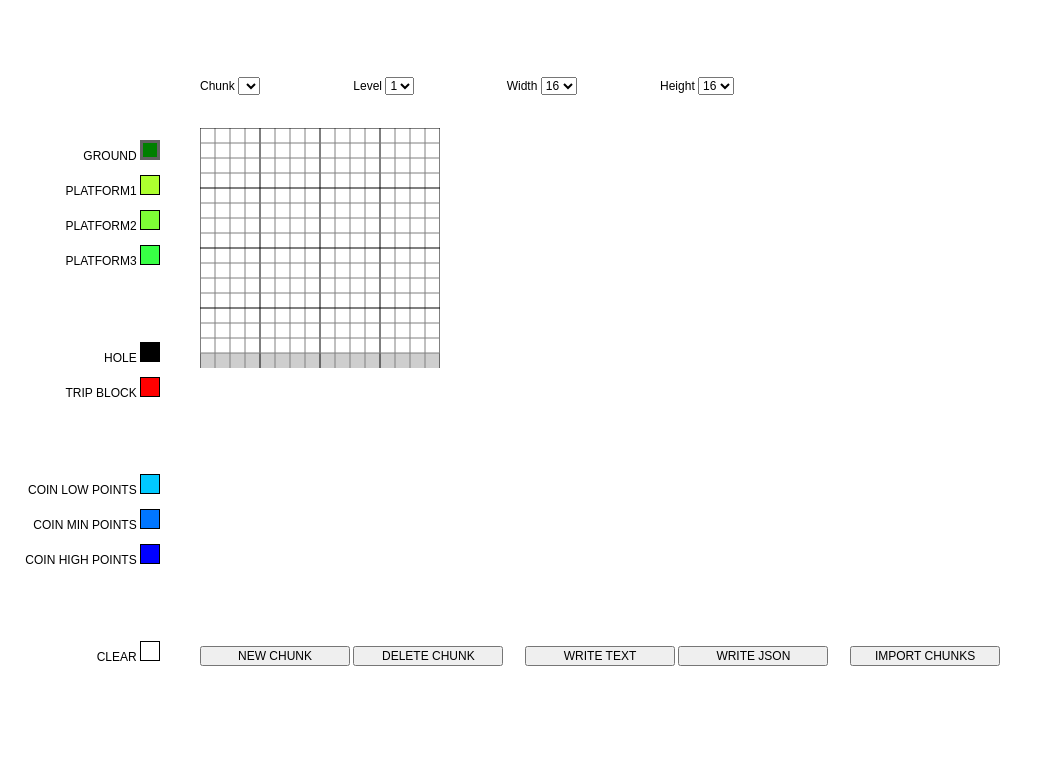
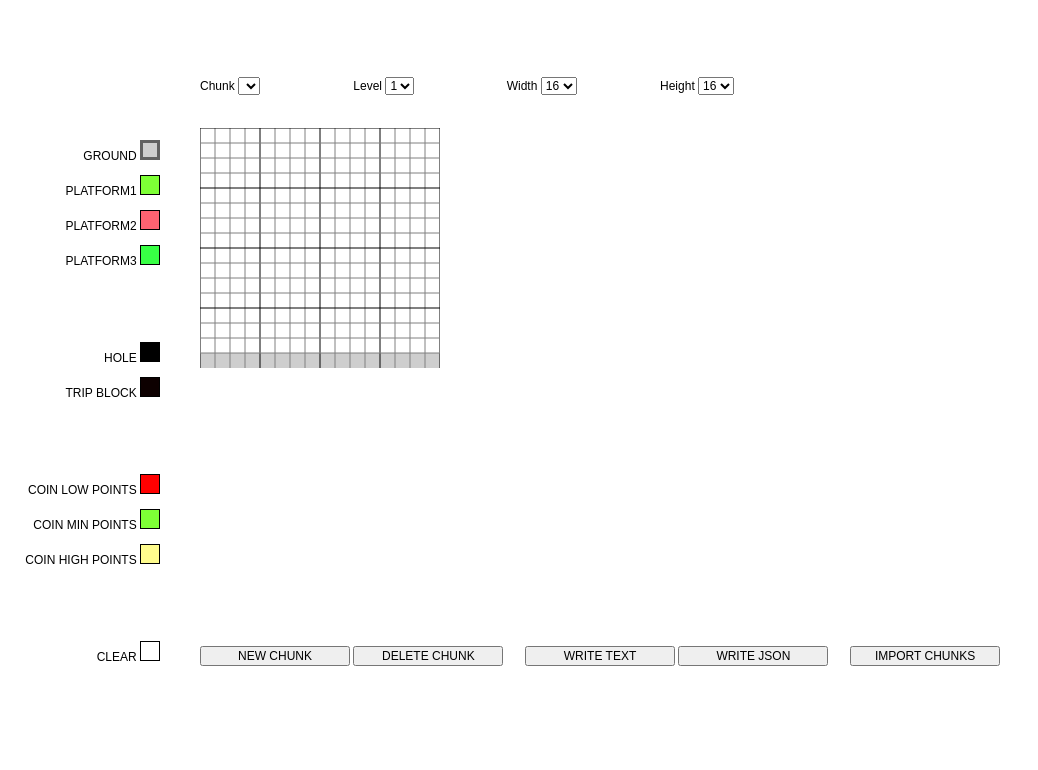
Before and after one commit to superherocheesecake/chunks-tool, a website with bundled scripts: page public/index.html in a window 1280 px wide. Shown: the top 770 px of the page, without its empty margins (0-1038 px from the left). Built offline with nearby package versions, Linux system fonts and the light colour scheme.

Commit message:
css update

```diff
--- a/public/css/main.css
+++ b/public/css/main.css
@@ -478,23 +478,23 @@ th {
         .ChunksTool .elements-container .element span.selected {
           border: solid 3px #616161; }
     .ChunksTool .elements-container .ground {
-      background-color: #008000; }
+      background-color: #cecece; }
     .ChunksTool .elements-container .platform1 {
-      background-color: #adff2f; }
+      background-color: #7eff36; }
     .ChunksTool .elements-container .platform2 {
-      background-color: #7eff36; }
+      background-color: #ff6271; }
     .ChunksTool .elements-container .platform3 {
       background-color: #38ff45; }
     .ChunksTool .elements-container .hole {
       background-color: #000000; }
     .ChunksTool .elements-container .trip_block {
+      background-color: #0d0000; }
+    .ChunksTool .elements-container .coin_low {
       background-color: #ff0000; }
-    .ChunksTool .elements-container .coin_low {
-      background-color: #00c9ff; }
     .ChunksTool .elements-container .coin_med {
-      background-color: #0076ff; }
+      background-color: #7eff36; }
     .ChunksTool .elements-container .coin_high {
-      background-color: #0000ff; }
+      background-color: #fffc8d; }
     .ChunksTool .elements-container .spacer {
       height: 50px; }
   .ChunksTool .inputs-container {
```
